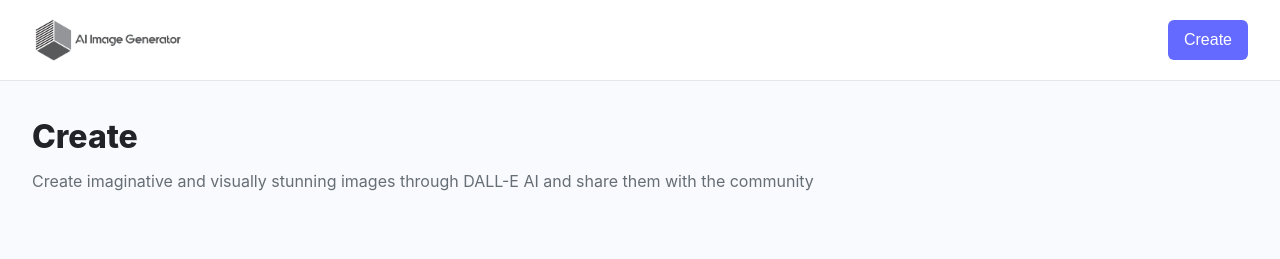
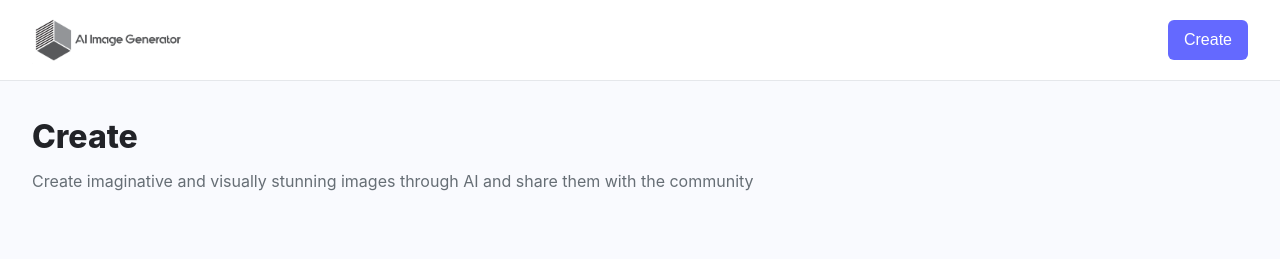
Before and after one commit to nightbounty/AI-ImageGenerator, a React (Vite) app in the folder client/: page /create-post in a window 1280 px wide. Shown: the top 259 px of the page. Built offline with nearby package versions, Linux system fonts and the light colour scheme; a web font is replaced by a local one.

Commit message:
Update CreatePost Page

```diff
--- a/client/src/pages/CreatePost.jsx
+++ b/client/src/pages/CreatePost.jsx
@@ -93,7 +93,7 @@ const CreatePost = () => {
           Create
         </h1>
         <p className='mt-2 text-[#666e75] text-[16px] max-w[500px]'>
-        Create imaginative and visually stunning images through DALL-E AI and share them with the community
+        Create imaginative and visually stunning images through AI and share them with the community
         </p>
       </div>
 
```
